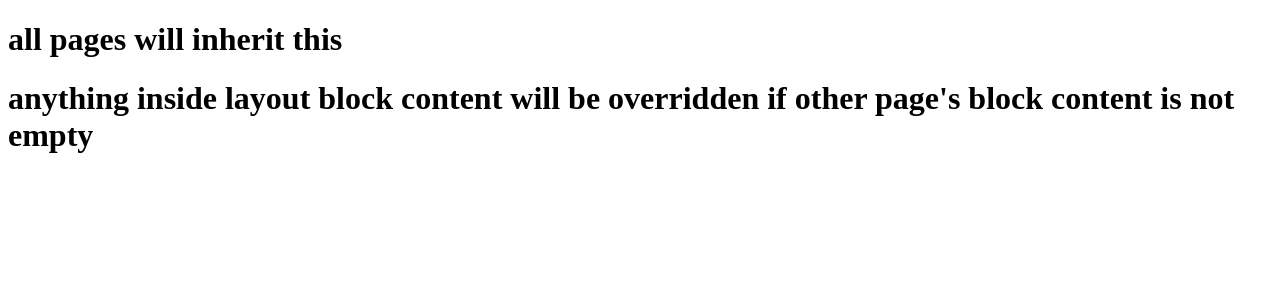
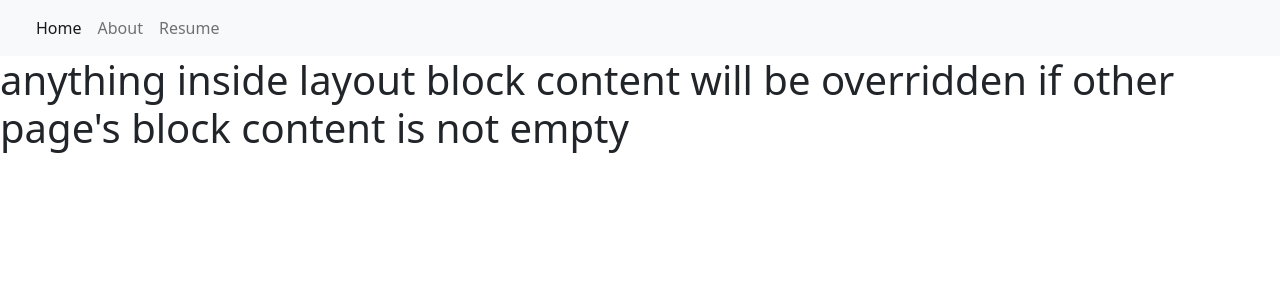
Before and after one commit to ChieuAnh-Nguyen/flask_app, a Flask app: page / in a window 1280 px wide. Shown: the top 300 px of the page. Run offline with Flask 2, Linux system fonts and the light colour scheme.

Commit message:
added navbar and resume page

```diff
--- a/app.py
+++ b/app.py
@@ -20,11 +20,15 @@ app = Flask(__name__)
 
 # about.html uses the posts variable on the left, which is assigned posts created up top'''
 def home():
-    return render_template("layout.html")
+    return render_template("layout.html", title = "Home")
 
 @app.route('/about')
 def about():
-    return render_template("about.html", posts = posts)
+    return render_template("about.html", title = "About", posts = posts)
+
+@app.route('/resume')
+def resume():
+    return render_template("resume.html", title = "Resume")
 
 if __name__ == '__main__':
     app.run(debug=True)
--- a/templates/layout.html
+++ b/templates/layout.html
@@ -2,19 +2,55 @@
 <html lang="en">
 
 <head>
-    <meta charset="UTF-8">
-    <meta http-equiv="X-UA-Compatible" content="IE=edge">
-    <meta name="viewport" content="width=device-width, initial-scale=1.0">
-    <title>Document</title>
+    <meta charset="utf-8">
+    <meta name="viewport" content="width=device-width, initial-scale=1">
+    <link href="https://cdn.jsdelivr.net/npm/bootstrap@5.2.0/dist/css/bootstrap.min.css" rel="stylesheet"
+        integrity="sha384-gH2yIJqKdNHPEq0n4Mqa/HGKIhSkIHeL5AyhkYV8i59U5AR6csBvApHHNl/vI1Bx" crossorigin="anonymous">
+
+    {% if title%}
+    <title> {{title}} </title>
+    {% else %}
+    <title> No title </title>
+    {% endif %}
+
+
+
 </head>
 
 <body>
-    <h1>all pages will inherit this</h1>
+    <!-- Navbar -->
+    <nav class="navbar navbar-expand-lg bg-light">
+        <div class="container-fluid">
+            <a class="navbar-brand" href="#"></a>
+            <button class="navbar-toggler" type="button" data-bs-toggle="collapse" data-bs-target="#navbarNav"
+                aria-controls="navbarNav" aria-expanded="false" aria-label="Toggle navigation">
+                <span class="navbar-toggler-icon"></span>
+            </button>
+            <div class="collapse navbar-collapse" id="navbarNav">
+                <ul class="navbar-nav">
+                    <li class="nav-item">
+                        <a class="nav-link active" href="/">Home</a>
+                    </li>
+                    <li class="nav-item">
+                        <a class="nav-link" href="/about">About</a>
+                    </li>
+                    <li class="nav-item">
+                        <a class="nav-link" href="/resume">Resume</a>
+                    </li>
+                </ul>
+            </div>
+        </div>
+    </nav>
 
+    <!-- Content specific to / -->
     {% block content %}
     <h1>anything inside layout block content will be overridden if other page's block
         content is not empty</h1>
     {% endblock content %}
+
+    <script src="https://cdn.jsdelivr.net/npm/bootstrap@5.2.0/dist/js/bootstrap.bundle.min.js"
+        integrity="sha384-A3rJD856KowSb7dwlZdYEkO39Gagi7vIsF0jrRAoQmDKKtQBHUuLZ9AsSv4jD4Xa"
+        crossorigin="anonymous"></script>
 </body>
 
 </html>
```
Also changed, not shown: templates/resume.html (added, +27 -0 lines), README.md.
